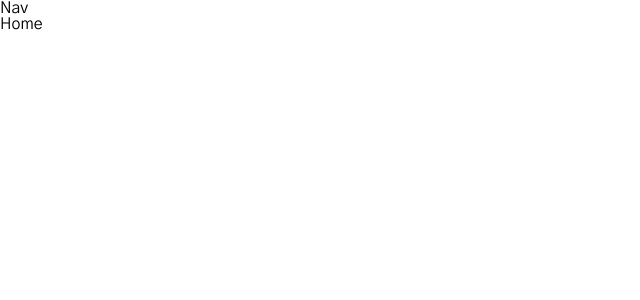
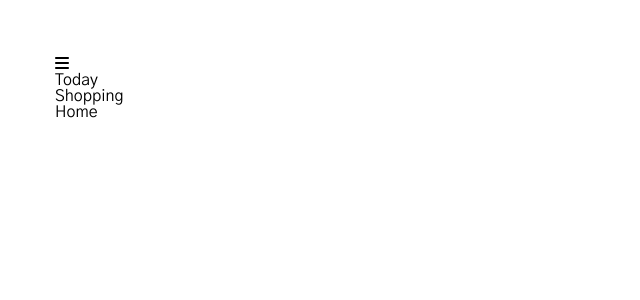
Before and after one commit to asd3638/fashion_forecast, a React (Create React App) app in the folder client/: page / in a window 1280 px wide. Shown: the top 300 px of the page, without its empty margins (0-640 px from the left). Built offline with nearby package versions, Linux system fonts and the light colour scheme.

Commit message:
layout: modify Nav component

```diff
--- a/client/public/index.html
+++ b/client/public/index.html
@@ -39,5 +39,9 @@
       To begin the development, run `npm start` or `yarn start`.
       To create a production bundle, use `npm run build` or `yarn build`.
     -->
+    <script
+      src="https://kit.fontawesome.com/6478f529f2.js"
+      crossorigin="anonymous"
+    ></script>
   </body>
 </html>
--- a/client/src/App.js
+++ b/client/src/App.js
@@ -1,4 +1,3 @@
-import styled from "styled-components/macro";
 import { BrowserRouter, Route } from "react-router-dom";
 import GlobalStyle from "./global-styles";
 import Nav from "./components/Nav";
@@ -10,8 +9,8 @@ function App() {
   return (
     <>
       <GlobalStyle />
-      <Nav />
       <BrowserRouter>
+        <Nav />
         <Route exact path="/" component={Home} />
         <Route path="/today" component={Today} />
         <Route path="/shopping" component={Shopping} />
--- a/client/src/components/Nav.js
+++ b/client/src/components/Nav.js
@@ -1,7 +1,23 @@
+import { Link } from "react-router-dom";
+
 function Nav() {
   return (
     <>
-      <h1>Nav</h1>
+      <nav class="nav">
+        <div class="nav__column">
+          <i class="fas fa-bars"></i>
+        </div>
+        <div class="nav__column">
+          <ul class="nav__list">
+            <li class="nav__btn">
+              <Link to="/today">Today</Link>
+            </li>
+            <li class="nav__btn">
+              <Link to="/shopping">Shopping</Link>
+            </li>
+          </ul>
+        </div>
+      </nav>
     </>
   );
 }
--- a/client/src/global-styles.js
+++ b/client/src/global-styles.js
@@ -5,6 +5,9 @@ const GlobalStyle = createGlobalStyle`
   @import url('https://fonts.googleapis.com/css2?family=Gothic+A1:wght@100;400;700&display=swap');
   ${reset}
 
+  :root {
+    --horizontal-space: 5.5rem;
+  }
   html {
     font-size: 62.5%;
   }
@@ -15,6 +18,7 @@ const GlobalStyle = createGlobalStyle`
     -webkit-font-smoothing: antialiased;
     -moz-osx-font-smoothing: grayscale;
     font-size: 1.6rem;
+    padding: var(--horizontal-space);
   }
   a {
     color: inherit;
```
